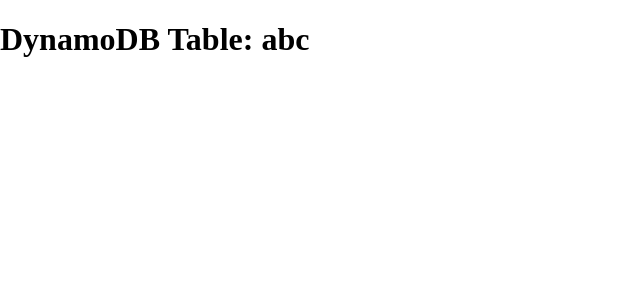
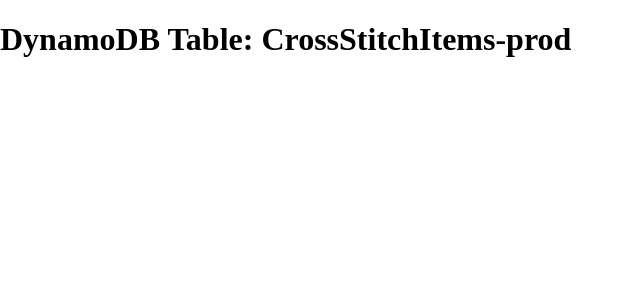
Before and after one commit to epolga/next-cross-stitch, a Next.js app: page / in a window 1280 px wide. Shown: the top 300 px of the page, without its empty margins (0-640 px from the left). Built offline with nearby package versions, Linux system fonts and the light colour scheme.

Commit message:
Test all designs

```diff
--- a/app/aws-exports.js
+++ b/app/aws-exports.js
@@ -1,7 +1,7 @@
 /* eslint-disable */
 // WARNING: DO NOT EDIT. This file is automatically generated by AWS Amplify. It will be overwritten.
 
-const awsmobile = {
+const awsExports = {
     "aws_project_region": "us-east-1",
     "aws_dynamodb_all_tables_region": "us-east-1",
     "aws_dynamodb_table_schemas": [
@@ -20,4 +20,4 @@
 };
 
 
-export default awsmobile;
+export default awsExports;
--- a/app/page.tsx
+++ b/app/page.tsx
@@ -19,7 +19,7 @@
 }
 
 //Amplify.configure(awsExports);
-let tableName = "abc";// process.env.NEXT_PUBLIC_DYNAMODB_TABLE_NAME || awsExports.aws_dynamodb_table_schemas[0].tableName;
+let tableName =  process.env.NEXT_PUBLIC_DYNAMODB_TABLE_NAME || awsExports.aws_dynamodb_table_schemas[0].tableName;
 
 export default function Home() {
 
```
